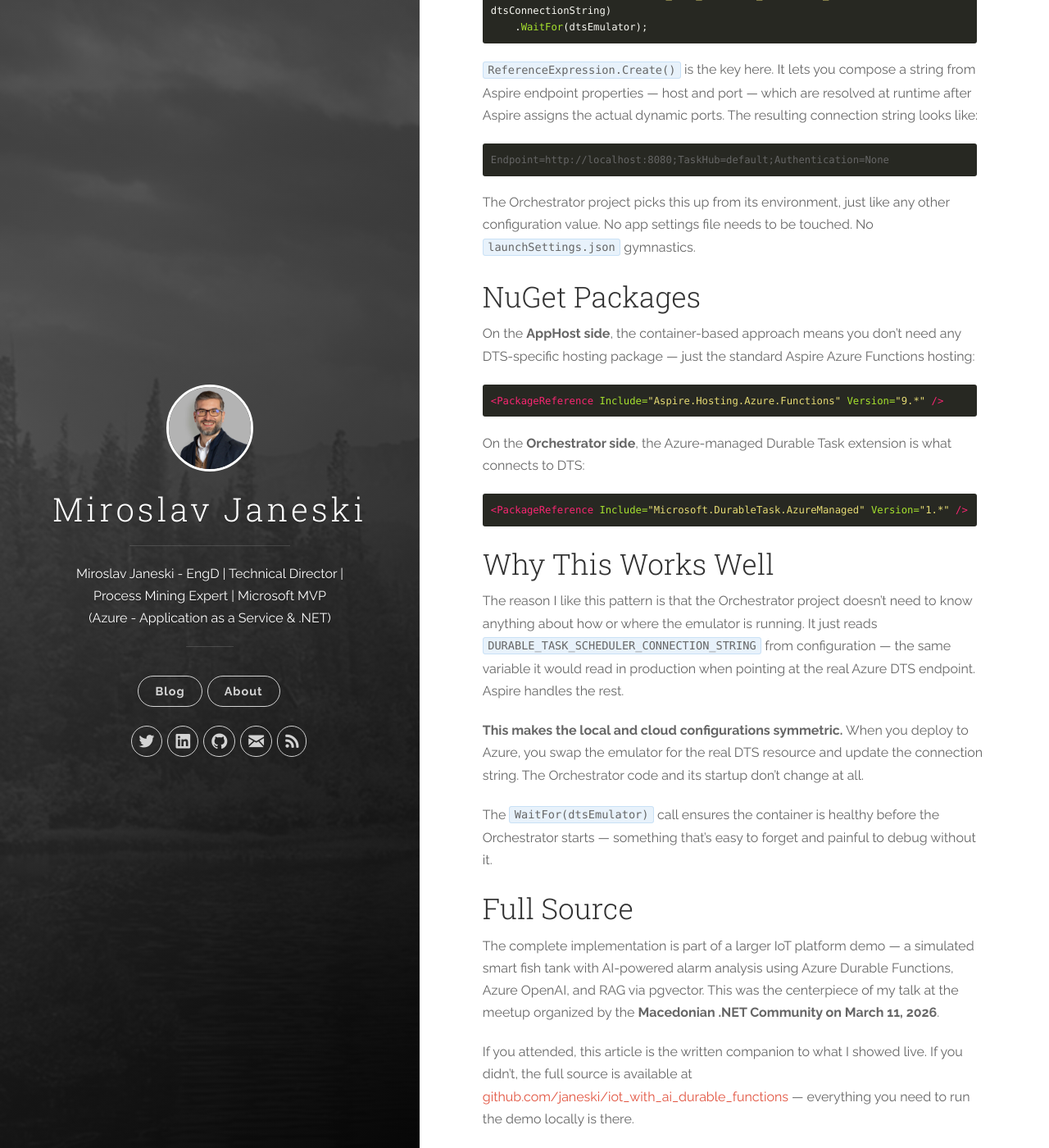
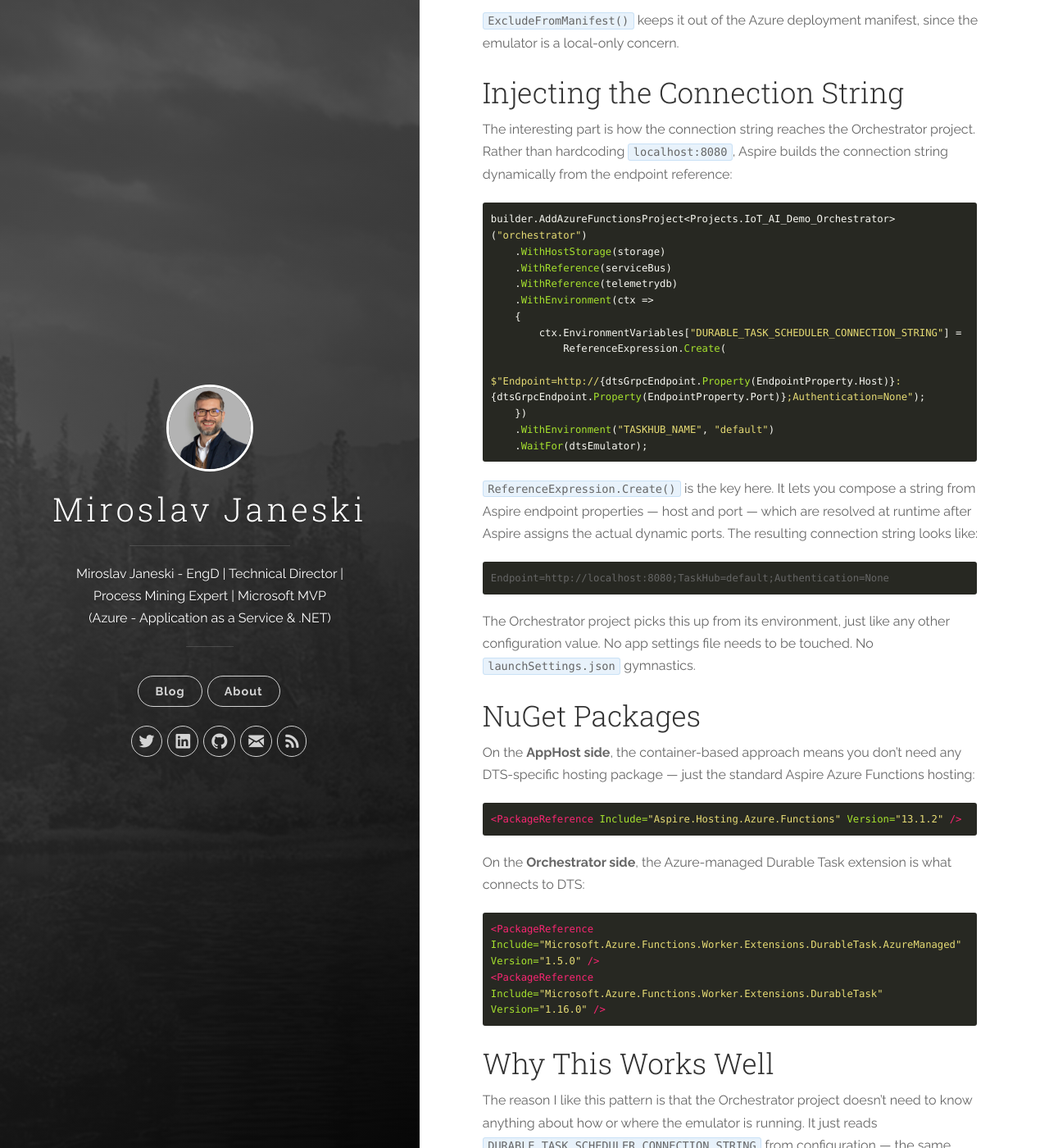
Before and after one commit to janeski/janeski.github.io, a Jekyll site: the page built from _posts/2026-03-13-use-azure-durable-task-scheduler-emulator-aspire.markdown, in a window 1280 px wide and 1400 px high, scrolled down 1659 px. Shown: the whole window at 82% size. Built offline with Jekyll 4.4.1, drawn with Linux system fonts in a browser that asks for light colours; some of the changed text lies outside the part shown.

Commit message:
updated blogs

````diff
--- a/_layouts/post.html
+++ b/_layouts/post.html
@@ -41,6 +41,11 @@ layout: default
   </div>
   {% endif %}
 
+  {% if page.image %}
+  <img src="{{ page.image }}" alt="{{ page.title }}" style="width:100%;border-radius:6px;margin-bottom:0.25em;">
+  {% if page.image_credit %}<p style="font-size:0.75em;color:#888;margin-bottom:1.5em;">{{ page.image_credit }}</p>{% endif %}
+  {% endif %}
+
   <section class="post">
     {{ content }}
   </section>
--- a/_posts/2025-09-22-microsoft-azure-leader-2025-gartner-magic-quadrant.markdown
+++ b/_posts/2025-09-22-microsoft-azure-leader-2025-gartner-magic-quadrant.markdown
@@ -5,11 +5,13 @@ description: "Microsoft named a Leader in the 2025 Gartner Magic Quadrant for Cl
 categories: [cloud, azure]
 tags: [azure, cloud-native, gartner, microsoft, dotnet, paas, azure-container-apps, azure-app-service, ai, serverless, microsoft-mvp]
 canonical: https://www.linkedin.com/pulse/microsoft-azure-leader-2025-gartner-magic-quadrant-miroslav-janeski-nxw0f/
+image: /images/posts/1758487463664.jpg
+image_credit: 'Photo by <a href="https://www.pexels.com/photo/set-of-tool-wrench-162553/" target="_blank" rel="noopener">Pixabay</a> on Pexels'
 ---
 
 Microsoft has been named a Leader in the 2025 Gartner® Magic Quadrant™ for Cloud-Native Application Platforms — for the second year in a row! Even more impressive, Microsoft is positioned furthest to the right for Completeness of Vision.
 
-This recognition highlights not only the strength of Azure's cloud-native offerings but also Microsoft's continued investment in empowering developers and organizations to build the next generation of applications.
+This recognition highlights not only the strength of Azure's cloud-native offerings but also Microsoft's continued investment in empowering developers and organizations to build the next generation of applications.[Read more here] (https://azure.microsoft.com/en-us/blog/microsoft-is-a-leader-in-the-2025-gartner-magic-quadrant-for-cloud-native-application-platforms/?utm_source=chatgpt.com)
 
 ## What Was Recognized
 
--- a/_posts/2026-03-13-use-azure-durable-task-scheduler-emulator-aspire.markdown
+++ b/_posts/2026-03-13-use-azure-durable-task-scheduler-emulator-aspire.markdown
@@ -20,10 +21,12 @@ The emulator is not yet available as a first-class Aspire integration (no `AddDu
 In `AppHost.cs`, the DTS emulator is registered as a plain container resource:
 
 ```csharp
-var dtsEmulator = builder.AddContainer("dts-emulator", "mcr.microsoft.com/dts/dts-emulator")
-    .WithEndpoint(port: 8080, targetPort: 8080, name: "grpc", scheme: "http")
-    .WithEndpoint(port: 8082, targetPort: 8082, name: "dashboard", scheme: "http")
+var dtsEmulator = builder.AddContainer("dts-emulator", "mcr.microsoft.com/dts/dts-emulator", "latest")
+    .WithEndpoint(targetPort: 8080, name: "grpc")
+    .WithEndpoint(targetPort: 8082, name: "dashboard", scheme: "http")
     .ExcludeFromManifest();
+
+var dtsGrpcEndpoint = dtsEmulator.GetEndpoint("grpc");
 ```
 
 Two endpoints matter here:
@@ -38,11 +41,17 @@ Two endpoints matter here:
 The interesting part is how the connection string reaches the Orchestrator project. Rather than hardcoding `localhost:8080`, Aspire builds the connection string dynamically from the endpoint reference:
 
 ```csharp
-var dtsConnectionString = ReferenceExpression.Create(
-    $"Endpoint=http://{dtsEmulator.GetEndpoint("grpc")};TaskHub=default;Authentication=None");
-
-var orchestrator = builder.AddProject<Projects.Orchestrator>("orchestrator")
-    .WithEnvironment("DURABLE_TASK_SCHEDULER_CONNECTION_STRING", dtsConnectionString)
+builder.AddAzureFunctionsProject<Projects.IoT_AI_Demo_Orchestrator>("orchestrator")
+    .WithHostStorage(storage)
+    .WithReference(serviceBus)
+    .WithReference(telemetrydb)
+    .WithEnvironment(ctx =>
+    {
+        ctx.EnvironmentVariables["DURABLE_TASK_SCHEDULER_CONNECTION_STRING"] =
+            ReferenceExpression.Create(
+                $"Endpoint=http://{dtsGrpcEndpoint.Property(EndpointProperty.Host)}:{dtsGrpcEndpoint.Property(EndpointProperty.Port)};Authentication=None");
+    })
+    .WithEnvironment("TASKHUB_NAME", "default")
     .WaitFor(dtsEmulator);
 ```
 
@@ -59,13 +68,14 @@ The Orchestrator project picks this up from its environment, just like any other
 On the **AppHost side**, the container-based approach means you don't need any DTS-specific hosting package — just the standard Aspire Azure Functions hosting:
 
 ```xml
-<PackageReference Include="Aspire.Hosting.Azure.Functions" Version="9.*" />
+<PackageReference Include="Aspire.Hosting.Azure.Functions" Version="13.1.2" />
 ```
 
 On the **Orchestrator side**, the Azure-managed Durable Task extension is what connects to DTS:
 
 ```xml
-<PackageReference Include="Microsoft.DurableTask.AzureManaged" Version="1.*" />
+<PackageReference Include="Microsoft.Azure.Functions.Worker.Extensions.DurableTask.AzureManaged" Version="1.5.0" />
+<PackageReference Include="Microsoft.Azure.Functions.Worker.Extensions.DurableTask" Version="1.16.0" />
 ```
 
 ## Why This Works Well
@@ -78,6 +88,6 @@ The `WaitFor(dtsEmulator)` call ensures the container is healthy before the Orch
 
 ## Full Source
 
-The complete implementation is part of a larger IoT platform demo — a simulated smart fish tank with AI-powered alarm analysis using Azure Durable Functions, Azure OpenAI, and RAG via pgvector. This was the centerpiece of my talk at the meetup organized by the **Macedonian .NET Community on March 11, 2026**.
+The complete implementation is part of a larger IoT platform demo — a simulated smart fish tank with AI-powered alarm analysis using Azure Durable Functions, Azure OpenAI, and RAG via pgvector. This was the centerpiece of my [talk](https://www.linkedin.com/events/7434697383772352512?viewAsMember=true&lipi=urn%3Ali%3Apage%3Ad_flagship3_pulse_read%3BiZhsA4jPTTK7IbarAnduug%3D%3D) at the meetup organized by the **Macedonian .NET Community on March 11, 2026**.
 
 If you attended, this article is the written companion to what I showed live. If you didn't, the full source is available at [github.com/janeski/iot_with_ai_durable_functions](https://github.com/janeski/iot_with_ai_durable_functions) — everything you need to run the demo locally is there.
````
Also changed, not shown: other parts of _posts/2026-03-13-use-azure-durable-task-scheduler-emulator-aspire.markdown (+3 -2 lines), _posts/2025-06-16-azure-container-apps-best-cloud-native-alternative-dotnet.markdown (+20 -5 lines), _posts/2025-10-27-what-makes-azure-app-service-cloud-native.markdown (+6 -2 lines), images/posts/1749825496198.jpg (added), images/posts/1758487463664.jpg (added), images/posts/1760534187948.jpg (added), images/posts/Aspire_Dashboard_Resource_Graph.png (added), images/posts/AzureAppService_Timeline.png (added), images/posts/Azure_Cloud_Native_Alternatives.png (added), images/posts/Azure_Container_Apps_Features.png (added).
